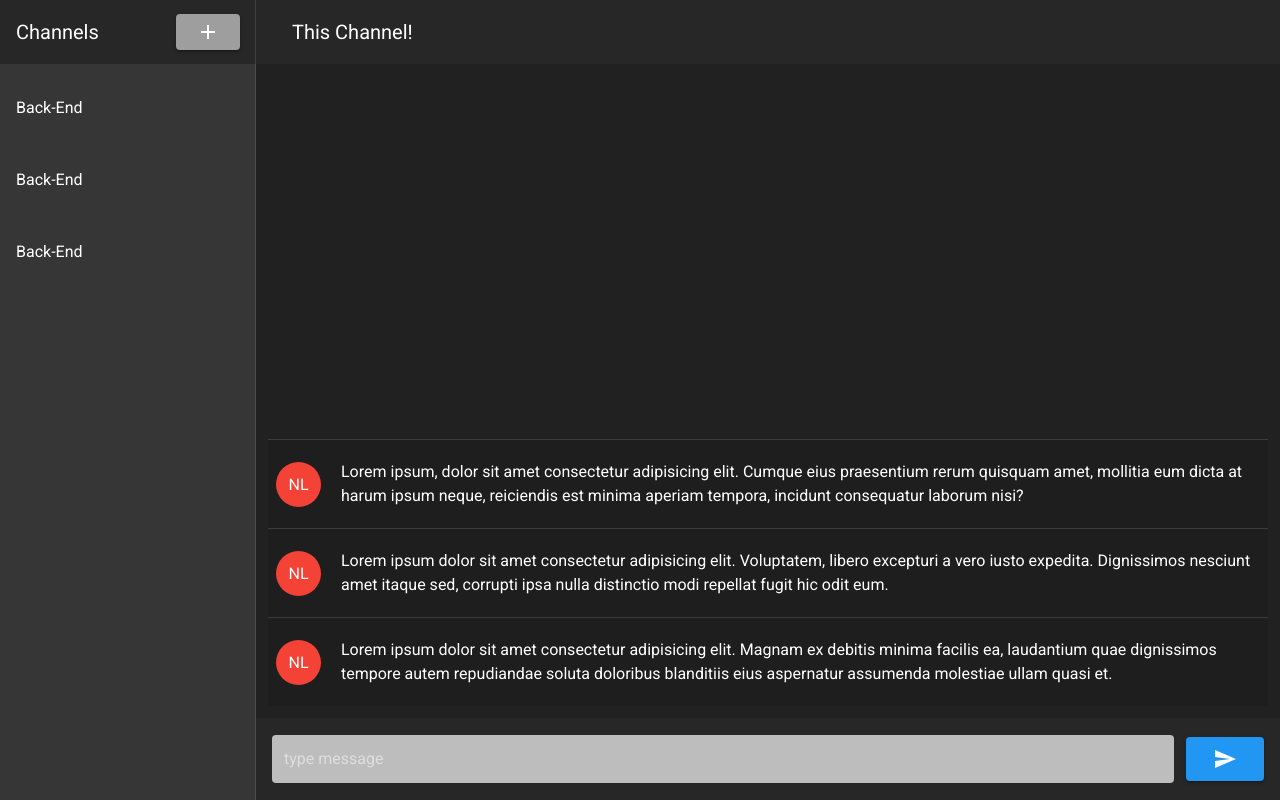
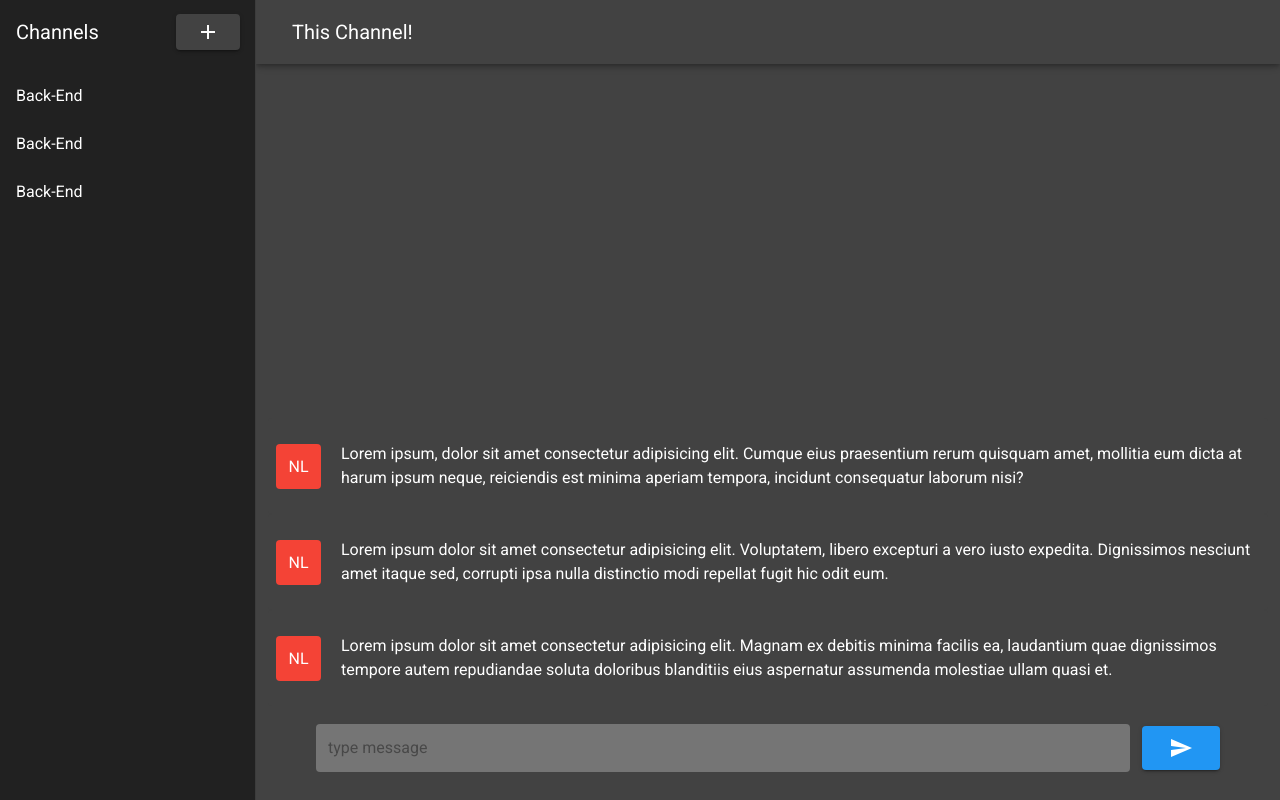
Before and after one commit to nickcosmo/chat-app, a Vue app in the folder front-end/: page / in a window 1280 px wide. Built offline with nearby package versions, Linux system fonts and the light colour scheme; no server answers.

Commit message:
style changes and include vuex and vue-router

```diff
--- a/front-end/package.json
+++ b/front-end/package.json
@@ -12,8 +12,10 @@
     "core-js": "^3.6.5",
     "socket.io-client": "^4.0.1",
     "vue": "^2.6.11",
+    "vue-router": "^3.5.1",
     "vue-socket.io": "^3.0.10",
-    "vuetify": "^2.4.0"
+    "vuetify": "^2.4.0",
+    "vuex": "^3.6.2"
   },
   "devDependencies": {
     "@vue/cli-plugin-babel": "~4.5.0",
--- /dev/null
+++ b/front-end/routes/router.js
@@ -0,0 +1,8 @@
+import Vue from 'vue';
+import VueRouter from 'vue-router';
+
+Vue.use(VueRouter);
+
+const router = new VueRouter({});
+
+export { router };
--- a/front-end/src/components/AppHeader.vue
+++ b/front-end/src/components/AppHeader.vue
@@ -1,5 +1,5 @@
 <template>
-  <v-app-bar app dark flat>
+  <v-app-bar app class="grey darken-3 white--text">
     <v-app-bar-nav-icon
       class="d-flex d-lg-none"
       v-on:click="drawer = !drawer"
--- a/front-end/src/components/Main.vue
+++ b/front-end/src/components/Main.vue
@@ -1,13 +1,13 @@
 <template>
-  <v-main class="d-flex align-end grey darken-4">
+  <v-main class="d-flex align-end grey darken-3">
     <v-container>
       <v-row>
         <v-col cols="12">
           <div v-for="message in messages" :key="message.message">
-            <v-divider dark></v-divider>
-            <v-card class="py-5 px-2" dark flat>
+            <!-- <v-divider dark></v-divider> -->
+            <v-card class="py-6 px-2 grey darken-3 white--text" flat>
               <div class="d-flex flex-row align-center">
-                <v-avatar color="red" size="45" class="mr-5"
+                <v-avatar rounded color="red" size="45" class="mr-5"
                   >{{ message.user }}
                 </v-avatar>
                 {{ message.message }}
@@ -17,9 +17,10 @@
         </v-col>
       </v-row>
     </v-container>
-    <v-footer dark app inset height="82">
+    <v-footer class="grey darken-3 px-15 pb-15" app inset height="82">
       <v-text-field
-        background-color="grey lighten-1"
+        background-color="grey darken-1"
+        class="grey--text text--lighten-1"
         flat
         hide-details
         solo
@@ -27,7 +28,7 @@
         v-model="textInput"
       ></v-text-field>
       <v-btn large class="ml-3 blue" @click="pushMessage">
-        <v-icon>mdi-send</v-icon>
+        <v-icon color="white">mdi-send</v-icon>
       </v-btn>
     </v-footer>
   </v-main>
--- a/front-end/src/components/NavigationDrawer.vue
+++ b/front-end/src/components/NavigationDrawer.vue
@@ -5,27 +5,27 @@
       v-model="drawer"
       app
       dark
-      class="lighten-3"
+      class="grey darken-4"
     >
-      <v-app-bar flat>
+      <v-app-bar flat class="grey darken-4">
         <v-toolbar-title>Channels</v-toolbar-title>
         <v-spacer></v-spacer>
-        <v-btn class="grey"><v-icon>mdi-plus</v-icon></v-btn>
+        <v-btn class="grey darken-3"><v-icon color="white">mdi-plus</v-icon></v-btn>
       </v-app-bar>
 
-      <v-list shaped>
+      <v-list>
         <v-list-item-group>
-          <v-list-item-content>
-            <v-list-item @click="selectChannel = !selectChannel"
-              >Back-End</v-list-item
+          <v-list-item>
+            <v-list-item-title @click="selectChannel = !selectChannel"
+              >Back-End</v-list-item-title
             >
-          </v-list-item-content>
-          <v-list-item-content>
-            <v-list-item>Back-End</v-list-item>
-          </v-list-item-content>
-          <v-list-item-content>
-            <v-list-item>Back-End</v-list-item>
-          </v-list-item-content>
+          </v-list-item>
+          <v-list-item>
+            <v-list-item-title>Back-End</v-list-item-title>
+          </v-list-item>
+          <v-list-item>
+            <v-list-item-title>Back-End</v-list-item-title>
+          </v-list-item>
         </v-list-item-group>
       </v-list>
     </v-navigation-drawer>
@@ -35,13 +35,13 @@
       v-model="drawer"
       app
       dark
-      class="lighten-3"
+      class="grey darken-4"
     >
-      <v-app-bar flat>
+      <v-app-bar flat class="grey darken-4">
         <v-toolbar-title>A Channel!</v-toolbar-title>
         <v-spacer></v-spacer>
-        <v-btn class="grey" @click="selectChannel = !selectChannel"
-          ><v-icon>mdi-arrow-left</v-icon></v-btn
+        <v-btn class="grey darken-3" @click="selectChannel = !selectChannel"
+          ><v-icon color="white">mdi-arrow-left</v-icon></v-btn
         >
       </v-app-bar>
     </v-navigation-drawer>
--- a/front-end/src/main.js
+++ b/front-end/src/main.js
@@ -1,6 +1,8 @@
 import Vue from 'vue';
 import App from './App.vue';
 import vuetify from './plugins/vuetify';
+import router from '@/routes/router';
+import store from '@/store/store';
 // import VueSocketIO from 'vue-socket.io';
 
 Vue.config.productionTip = false;
@@ -13,5 +15,7 @@ Vue.config.productionTip = false;
 
 new Vue({
     vuetify,
+    router,
+    store,
     render: (h) => h(App),
 }).$mount('#app');
--- /dev/null
+++ b/front-end/store/store.js
@@ -0,0 +1,10 @@
+import Vue from 'vue';
+import Vuex from 'vuex';
+
+Vue.use(Vuex);
+
+export default new Vuex.Store({
+    modules: {
+
+    }
+})
```
Also changed, not shown: 1 other file (tests, documents, lock files or other folders).
